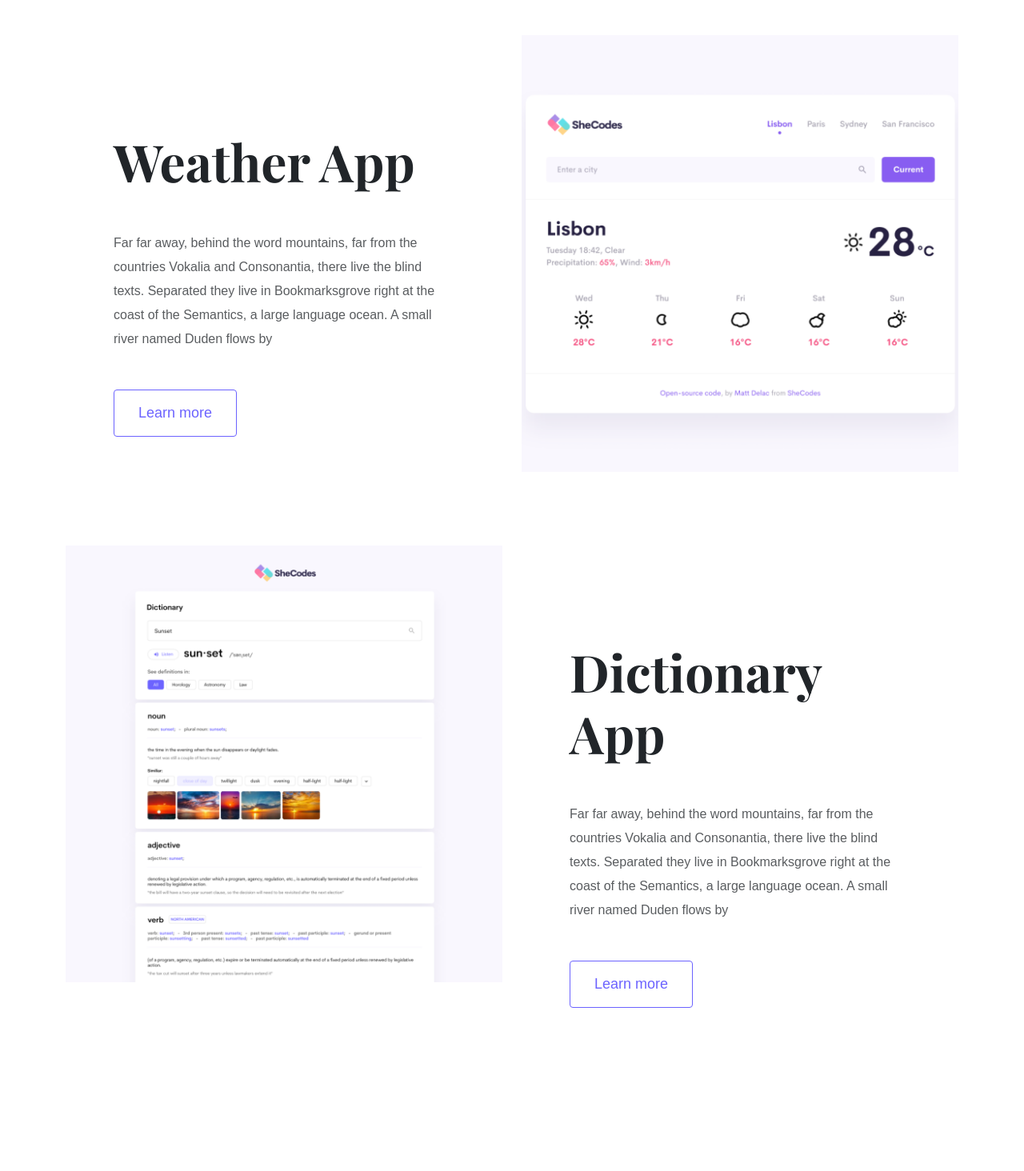
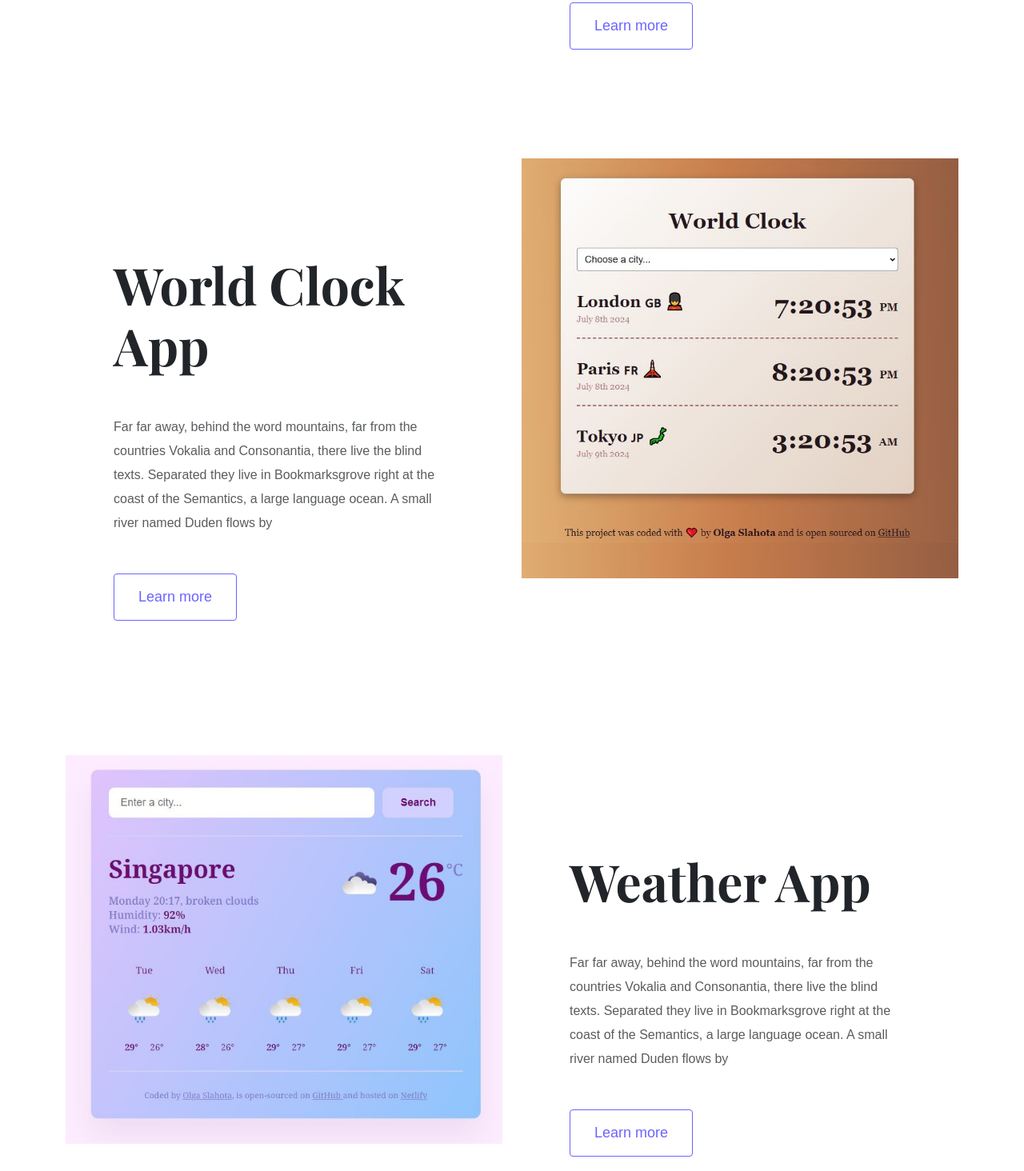
Before and after one commit to alja1313/portfolio-project, a plain HTML site: page index.html in a window 1280 px wide. Shown: the part 1336-2800 px from the top of the page at 80% size. Before the commit the page ends 2716 px from the top, so only its background shows below. Drawn offline with nearby package versions, Linux system fonts and the light colour scheme.

Commit message:
Updated projects photos

```diff
--- a/index.html
+++ b/index.html
@@ -37,11 +37,49 @@
     <div class="container">
       <div class="row mb-3">
         <div class="col d-none d-lg-block">
-          <img src="/images/yougurt-project.png" class="img-fluid" alt="" />
+          <img
+            src="/images/strength-training-app.JPG"
+            class="img-fluid"
+            alt=""
+          />
         </div>
         <div class="col">
           <div class="project-description">
-            <h2 class="mb-5">Yogurt Project</h2>
+            <h2 class="mb-5">Strength Training Project</h2>
+            <p class="mb-5 text-muted">
+              Far far away, behind the word mountains, far from the countries
+              Vokalia and Consonantia, there live the blind texts. Separated
+              they live in Bookmarksgrove right at the coast of the Semantics, a
+              large language ocean. A small river named Duden flows by
+            </p>
+            <a href="" class="btn btn-branding-outline">Learn more</a>
+          </div>
+        </div>
+      </div>
+      <div class="row mb-5">
+        <div class="col">
+          <div class="project-description">
+            <h2 class="mb-5">World Clock App</h2>
+            <p class="mb-5 text-muted">
+              Far far away, behind the word mountains, far from the countries
+              Vokalia and Consonantia, there live the blind texts. Separated
+              they live in Bookmarksgrove right at the coast of the Semantics, a
+              large language ocean. A small river named Duden flows by
+            </p>
+            <a href="" class="btn btn-branding-outline">Learn more</a>
+          </div>
+        </div>
+        <div class="col d-none d-lg-block">
+          <img src="/images/world-clock-app.JPG" class="img-fluid" alt="" />
+        </div>
+      </div>
+      <div class="row mb-5">
+        <div class="col d-none d-lg-block">
+          <img src="/images/weather-app.JPG" class="img-fluid" alt="" />
+        </div>
+        <div class="col">
+          <div class="project-description">
+            <h2 class="mb-5">Weather App</h2>
             <p class="mb-5 text-muted">
               Far far away, behind the word mountains, far from the countries
               Vokalia and Consonantia, there live the blind texts. Separated
@@ -55,7 +93,7 @@
       <div class="row mb-3">
         <div class="col">
           <div class="project-description">
-            <h2 class="mb-5">Weather App</h2>
+            <h2 class="mb-5">AI Travel Itinerary Generator</h2>
             <p class="mb-5 text-muted">
               Far far away, behind the word mountains, far from the countries
               Vokalia and Consonantia, there live the blind texts. Separated
@@ -66,24 +104,11 @@
           </div>
         </div>
         <div class="col d-none d-lg-block">
-          <img src="/images/weather-project.png" class="img-fluid" alt="" />
-        </div>
-      </div>
-      <div class="row">
-        <div class="col d-none d-lg-block">
-          <img src="/images/dictionary-project.png" class="img-fluid" alt="" />
-        </div>
-        <div class="col">
-          <div class="project-description">
-            <h2 class="mb-5">Dictionary App</h2>
-            <p class="mb-5 text-muted">
-              Far far away, behind the word mountains, far from the countries
-              Vokalia and Consonantia, there live the blind texts. Separated
-              they live in Bookmarksgrove right at the coast of the Semantics, a
-              large language ocean. A small river named Duden flows by
-            </p>
-            <a href="" class="btn btn-branding-outline">Learn more</a>
-          </div>
+          <img
+            src="/images/ai-travel-itinerary-generator.JPG"
+            class="img-fluid"
+            alt=""
+          />
         </div>
       </div>
     </div>
```
Also changed, not shown: images/ai-travel-itinerary-generator.JPG (added), images/dictionary-project.png (deleted), images/strength-training-app.JPG (added), images/weather-app.JPG (added), images/weather-project.png (deleted), images/world-clock-app.JPG (added), images/yougurt-project.png (deleted).
